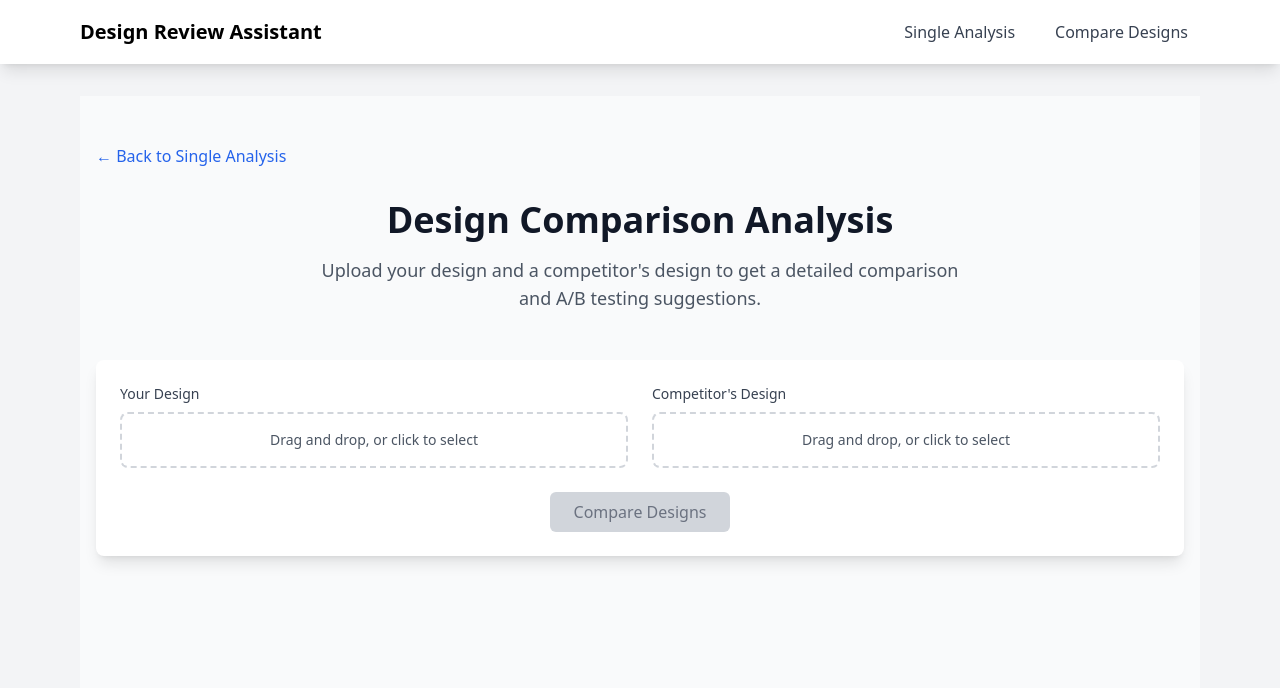
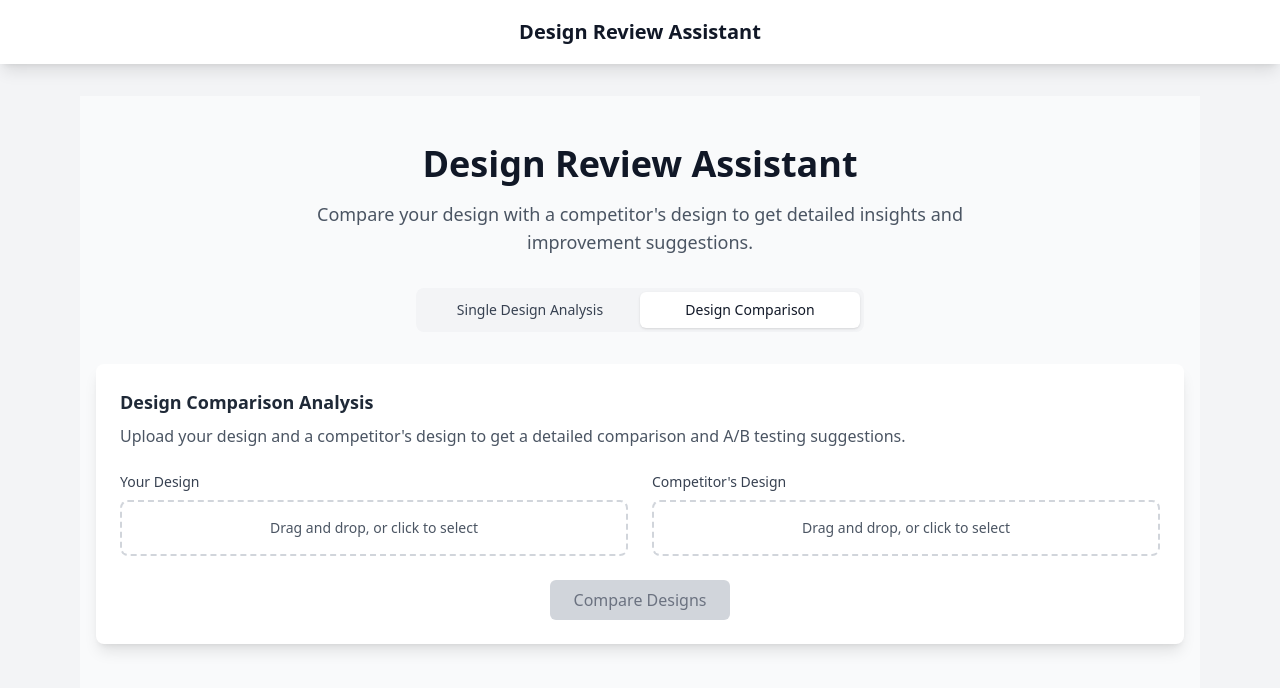
Before and after one commit to yash709709/design_assistant, a Next.js app: page /compare in a window 1280 px wide. Shown: the top 688 px of the page. Built offline with nearby package versions, Linux system fonts and the light colour scheme.

Commit message:
navigation toggle updated

```diff
--- a/src/app/compare/page.tsx
+++ b/src/app/compare/page.tsx
@@ -1,9 +1,9 @@
 "use client";
 import { useState } from "react";
-import Link from "next/link";
 import ComparisonUpload from "@/components/comparison/ComparisonUpload";
 import ComparisonResult from "@/components/comparison/ComparisonResult";
-import { ComparisonAnalysis } from "@/types/comparison";
+import FeatureToggle from "@/components/ui/FeatureToggle";
+import type { ComparisonAnalysis } from "@/types/comparison";
 
 export default function ComparePage() {
   const [isAnalyzing, setIsAnalyzing] = useState(false);
@@ -20,6 +20,7 @@ export default function ComparePage() {
 
       console.log("Starting comparison upload...");
 
+      // Convert files to base64
       const yourDesignBase64 = await fileToBase64(yourDesign);
       const competitorDesignBase64 = await fileToBase64(competitorDesign);
 
@@ -39,6 +40,7 @@ export default function ComparePage() {
 
         console.log("Response status:", response.status);
 
+        // Check if response is JSON
         const contentType = response.headers.get("content-type");
         if (!contentType || !contentType.includes("application/json")) {
           throw new Error("Server returned non-JSON response");
@@ -49,6 +51,8 @@ export default function ComparePage() {
         if (!response.ok) {
           throw new Error(data.error || "Failed to analyze designs");
         }
+
+        console.log("Analysis data received");
 
         if (!data.analysis) {
           throw new Error("No analysis data received");
@@ -78,26 +82,29 @@ export default function ComparePage() {
   return (
     <div className="min-h-screen bg-gray-50 py-12">
       <div className="max-w-6xl mx-auto px-4">
-        <div className="flex justify-between items-center mb-8">
-          <Link
-            href="/"
-            className="text-blue-600 hover:text-blue-800 transition-colors"
-          >
-            ← Back to Single Analysis
-          </Link>
-        </div>
-
-        <div className="text-center mb-12">
+        <div className="text-center mb-8">
           <h1 className="text-4xl font-bold text-gray-900 mb-4">
-            Design Comparison Analysis
+            Design Review Assistant
           </h1>
           <p className="text-lg text-gray-600 max-w-2xl mx-auto">
-            Upload your design and a competitor&apos;s design to get a detailed
-            comparison and A/B testing suggestions.
+            Compare your design with a competitor's design to get detailed
+            insights and improvement suggestions.
           </p>
         </div>
 
+        <FeatureToggle />
+
         <div className="bg-white rounded-lg shadow-lg p-6 mb-8">
+          <div className="mb-6">
+            <h2 className="text-lg font-semibold text-gray-800 mb-2">
+              Design Comparison Analysis
+            </h2>
+            <p className="text-gray-600">
+              Upload your design and a competitor's design to get a detailed
+              comparison and A/B testing suggestions.
+            </p>
+          </div>
+
           <ComparisonUpload
             onUpload={handleComparisonUpload}
             isUploading={isAnalyzing}
--- a/src/app/layout.tsx
+++ b/src/app/layout.tsx
@@ -18,24 +18,10 @@ export default function RootLayout({
         <div className="min-h-screen bg-gray-100">
           <nav className="bg-white shadow-lg">
             <div className="max-w-6xl mx-auto px-4">
-              <div className="flex justify-between items-center h-16">
-                <Link href="/" className="text-xl font-bold">
+              <div className="flex justify-center items-center h-16">
+                <Link href="/" className="text-xl font-bold text-gray-900">
                   Design Review Assistant
                 </Link>
-                <div className="flex space-x-4">
-                  <Link
-                    href="/"
-                    className="text-gray-700 hover:text-gray-900 px-3 py-2 rounded-md"
-                  >
-                    Single Analysis
-                  </Link>
-                  <Link
-                    href="/compare"
-                    className="text-gray-700 hover:text-gray-900 px-3 py-2 rounded-md"
-                  >
-                    Compare Designs
-                  </Link>
-                </div>
               </div>
             </div>
           </nav>
--- a/src/app/page.tsx
+++ b/src/app/page.tsx
@@ -2,6 +2,7 @@
 import { useState } from "react";
 import FileUpload from "@/components/ui/FileUpload";
 import AnalysisResult from "@/components/design-review/AnalysisResult";
+import FeatureToggle from "@/components/ui/FeatureToggle";
 import type { DesignAnalysis } from "@/lib/api/openai";
 
 export default function Home() {
@@ -32,14 +33,21 @@ export default function Home() {
 
         console.log("Response status:", response.status);
 
+        // Check if response is JSON
+        const contentType = response.headers.get("content-type");
+        if (!contentType || !contentType.includes("application/json")) {
+          throw new Error("Server returned non-JSON response");
+        }
+
+        const data = await response.json();
+
         if (!response.ok) {
-          const errorData = await response.json().catch(() => ({}));
           throw new Error(
-            errorData.error || `HTTP error! status: ${response.status}`,
+            data.error || `HTTP error! status: ${response.status}`,
           );
         }
 
-        const data = await response.json();
+        console.log("Analysis data received");
 
         if (!data.analysis) {
           throw new Error("No analysis data received");
@@ -47,13 +55,12 @@ export default function Home() {
 
         setAnalysis(data.analysis);
       } catch (fetchError) {
+        console.error("Fetch error:", fetchError);
         if (
           fetchError instanceof TypeError &&
           fetchError.message === "Failed to fetch"
         ) {
-          throw new Error(
-            "Network error: Could not connect to the server. Please try again.",
-          );
+          throw new Error("Network error: Could not connect to the server");
         }
         throw fetchError;
       }
@@ -72,17 +79,28 @@ export default function Home() {
   return (
     <div className="min-h-screen bg-gray-50 py-12">
       <div className="max-w-4xl mx-auto px-4">
-        <div className="text-center mb-12">
+        <div className="text-center mb-8">
           <h1 className="text-4xl font-bold text-gray-900 mb-4">
             Design Review Assistant
           </h1>
-          <p className="text-lg text-gray-600 max-w-2xl mx-auto mb-8">
-            Upload your design files to get AI-powered feedback on
-            accessibility, color contrast, and design principles.
+          <p className="text-lg text-gray-600 max-w-2xl mx-auto">
+            Analyze your design with AI-powered feedback on accessibility, color
+            contrast, and design principles.
           </p>
         </div>
 
+        <FeatureToggle />
+
         <div className="bg-white rounded-lg shadow-lg p-6 mb-8">
+          <div className="mb-6">
+            <h2 className="text-lg font-semibold text-gray-800 mb-2">
+              Single Design Analysis
+            </h2>
+            <p className="text-gray-600">
+              Upload a design file to get detailed feedback and recommendations.
+            </p>
+          </div>
+
           <FileUpload
             onFileUpload={handleFileUpload}
             isUploading={isAnalyzing}
--- /dev/null
+++ b/src/components/ui/FeatureToggle.tsx
@@ -0,0 +1,36 @@
+"use client";
+import { usePathname, useRouter } from "next/navigation";
+
+export default function FeatureToggle() {
+  const router = useRouter();
+  const pathname = usePathname();
+
+  const isComparePage = pathname === "/compare";
+
+  return (
+    <div className="w-full max-w-md mx-auto mb-8">
+      <div className="bg-gray-100 p-1 rounded-lg flex">
+        <button
+          onClick={() => router.push("/")}
+          className={`flex-1 px-4 py-2 text-sm font-medium rounded-md transition-colors ${
+            !isComparePage
+              ? "bg-white text-gray-900 shadow"
+              : "text-gray-700 hover:text-gray-900"
+          }`}
+        >
+          Single Design Analysis
+        </button>
+        <button
+          onClick={() => router.push("/compare")}
+          className={`flex-1 px-4 py-2 text-sm font-medium rounded-md transition-colors ${
+            isComparePage
+              ? "bg-white text-gray-900 shadow"
+              : "text-gray-700 hover:text-gray-900"
+          }`}
+        >
+          Design Comparison
+        </button>
+      </div>
+    </div>
+  );
+}
```
